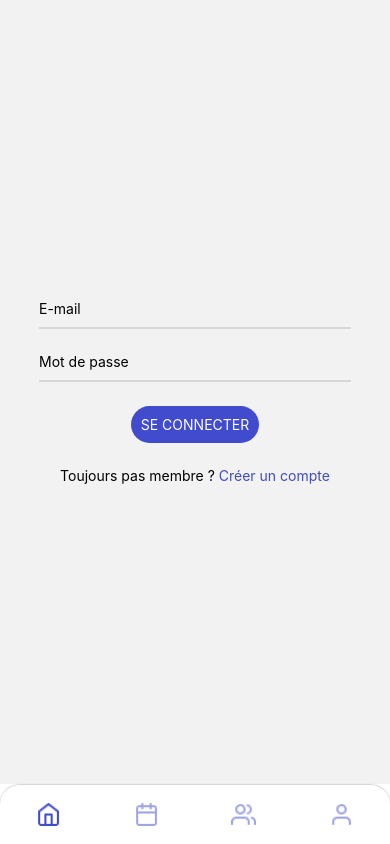
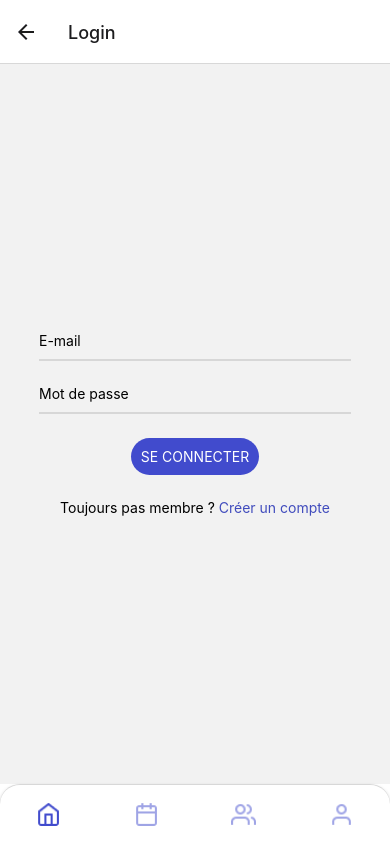
Before and after one commit to wared2003/devlab_amour_des_assos_front, a React Native app: screen /Login in a window 390 px wide. Built offline with nearby package versions, Linux system fonts and the light colour scheme; no server answers.

Commit message:
:lock: try to fix security for block route without login

```diff
--- a/components/home_page.js
+++ b/components/home_page.js
@@ -80,6 +80,12 @@ export default class Home extends React.Component {
 
 
     render() {
+        AsyncStorage.getItem('@jwt:key').then(jwt => {
+                console.log(jwt)
+            if (jwt === 'undefined' || jwt === null){
+                this.props.navigation.navigate('Login')
+            }
+        })
         return this._homepage()
     }
 
--- a/components/tabs.js
+++ b/components/tabs.js
@@ -8,6 +8,31 @@ import Home from "./home_page";
 import MembreAsso from "./membre_asso";
 import {View, Image, Text, StyleSheet, ScrollView, SafeAreaView, TouchableOpacity,} from 'react-native';
 import login from "./login";
+import {createNativeStackNavigator} from "@react-navigation/native-stack";
+import Login from "./login";
+import Register from "./register";
+import AsyncStorage from "@react-native-async-storage/async-storage";
+
+function checkJwt(){
+    AsyncStorage.getItem('@jwt:key').then(jwt => {
+        return jwt === null || jwt === 'undefined'
+    })
+}
+
+const HomeStack = createNativeStackNavigator();
+function HomeStackScreen() {
+    return (
+        <HomeStack.Navigator>
+            <HomeStack.Screen name="Home" component={Home} options={{headerShown: false}}/>
+            {checkJwt ? (
+                <HomeStack.Screen name="Login" component={Login}/>
+            ) : (null)}
+            <HomeStack.Screen name="JoinEvent" component={JoinEvent}/>
+            <HomeStack.Screen name="Friends" component={Friends}/>
+            <HomeStack.Screen name="Register" component={Register}/>
+        </HomeStack.Navigator>
+    );
+}
 
 const Tab = createBottomTabNavigator();
 
@@ -32,7 +57,7 @@ const Tabs = () => {
                     }
                 }}>
                 {/*<Tab.Screen name="Home" component={HomeStackScreen} options={{headerShown: false}}/>*/}
-                <Tab.Screen name="Home" component={login} options={{headerShown: false,
+                <Tab.Screen name="HomeStack" component={HomeStackScreen} options={{headerShown: false,
                     tabBarIcon: ({focused}) => (
                         <View style={styles.container}>
                             <Image source={require('../assets/home.png')}
```
